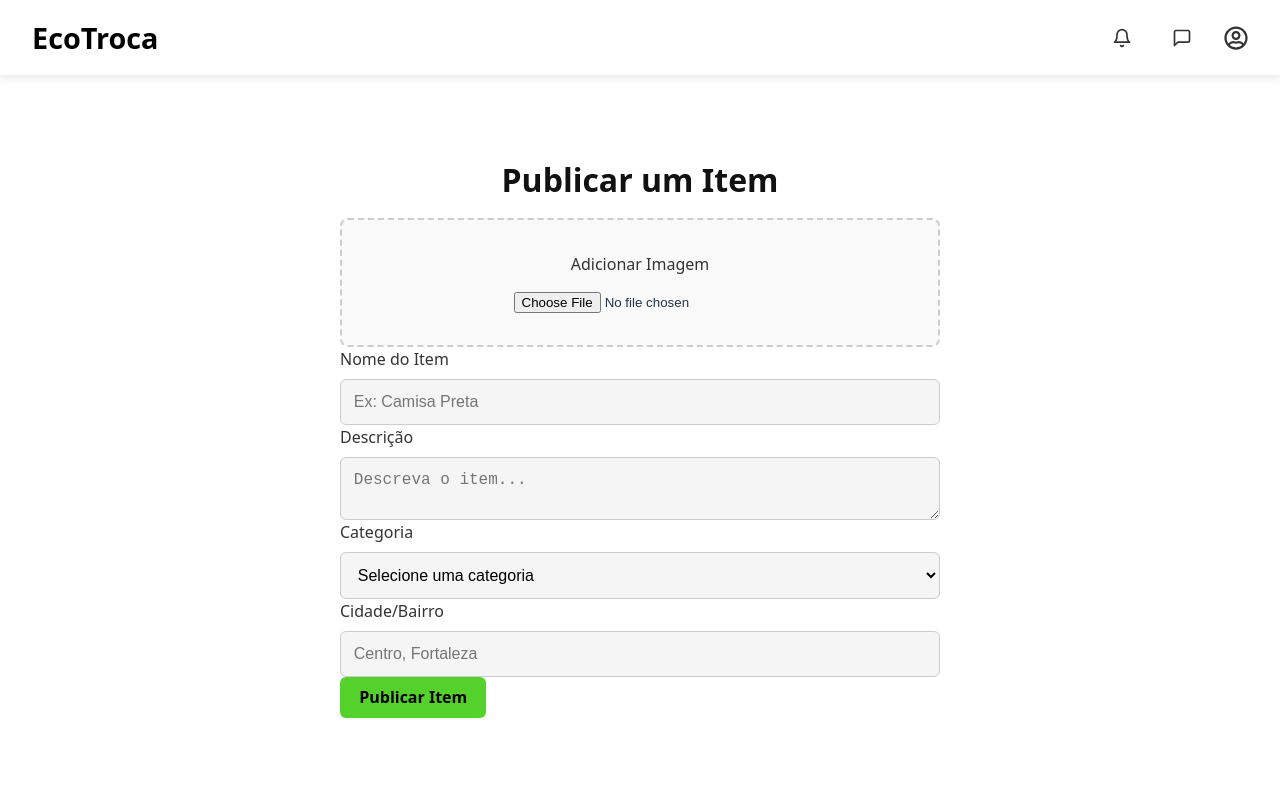
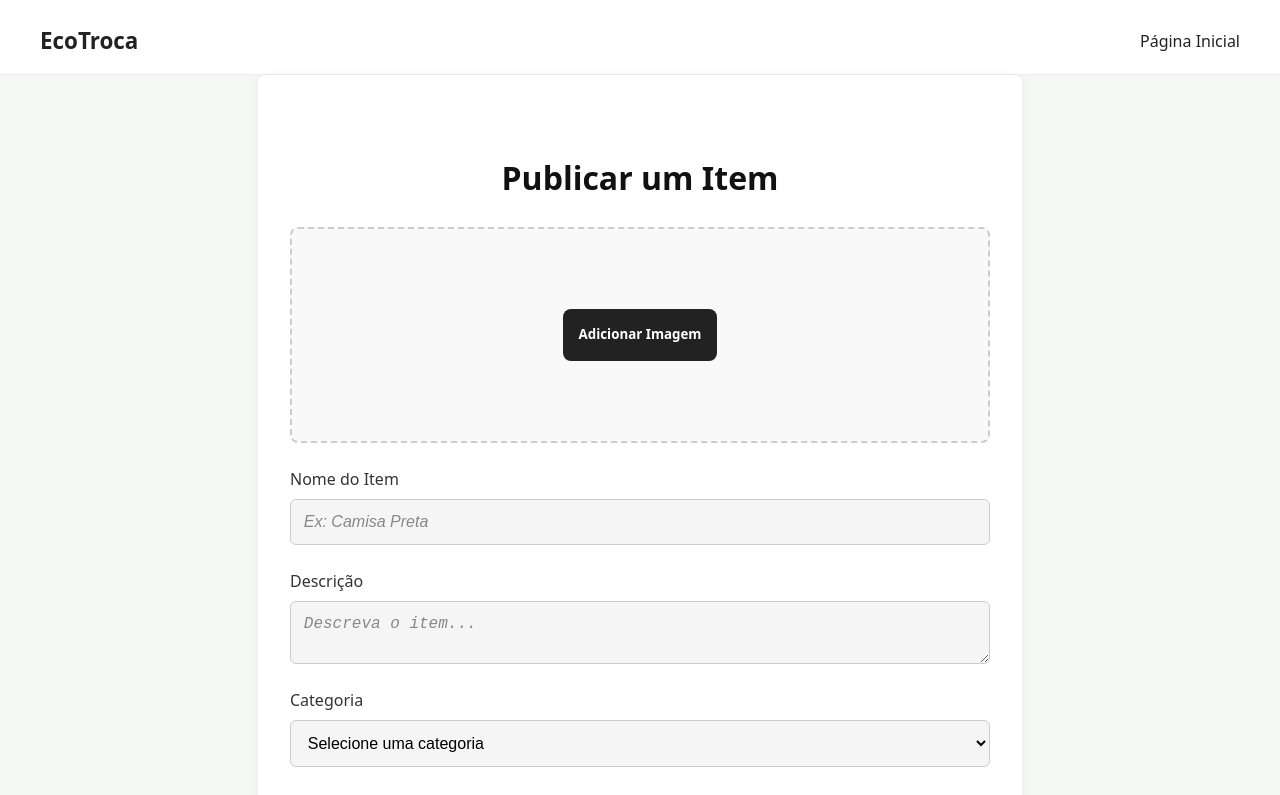
Before and after one commit to mateusHtech/Eco-troca-TURMA_FSN2, a React (Vite) app in the folder Front-end/Ecotroca_FSN2/: page /publicar in a window 1280 px wide. Shown: the top 795 px of the page. Built offline with nearby package versions, Linux system fonts and the light colour scheme.

Commit message:
alterações no código css de publicar item e resolução de conflito na merge

```diff
--- a/Front-end/Ecotroca_FSN2/package.json
+++ b/Front-end/Ecotroca_FSN2/package.json
@@ -10,6 +10,8 @@
     "preview": "vite preview"
   },
   "dependencies": {
+    "@fortawesome/free-brands-svg-icons": "^6.7.2",
+    "@fortawesome/free-regular-svg-icons": "^6.7.2",
     "@fortawesome/free-solid-svg-icons": "^6.7.2",
     "@fortawesome/react-fontawesome": "^0.2.2",
     "react": "^19.1.0",
--- a/Front-end/Ecotroca_FSN2/src/pages/PublicarItem/PublicarItem.module.css
+++ b/Front-end/Ecotroca_FSN2/src/pages/PublicarItem/PublicarItem.module.css
@@ -1,28 +1,64 @@
-/* Estilo geral da tela */
-body{
-    background-color: #ffffff;
+/* Página geral */
+.page {
+  min-height: 100vh;
+  background: #f5f7f4;
+
 }
+
+/* Cabeçalho */
+.header {
+  display: flex;
+  justify-content: space-between;
+  align-items: center;
+  padding: 24px 40px 16px 40px;
+  border-bottom: 1px solid #eee;
+  background: #fff;
+  flex-wrap: wrap;
+}
+
+.logo {
+  font-size: 1.4rem;
+  font-weight: bold;
+  color: #222;
+  cursor: pointer;
+}
+
+.nav {
+  display: flex;
+  gap: 32px;
+}
+
+.navItem {
+  font-size: 1rem;
+  color: #222;
+  cursor: pointer;
+}
+
+.navItem:hover button {
+  padding: 0.6rem 1.2rem;
+  background-color: #f1f1f1;
+  border: none;
+  border-radius: 6px;
+  font-weight: 600;
+}
+
+/* Container do formulário */
 .container {
-  max-width: 600px;
+  max-width: 700px;
   margin: 0 auto;
   padding: 4rem 2rem;
   background-color: #ffffff;
+  border-radius: 8px;
+  box-shadow: 0 0 10px rgba(0,0,0,0.05);
 }
 
-/*navegação */
-nav {
-  display: flex;
-  justify-content: space-between;
-  align-items: center;
-  padding: 1rem 0;
-}
-
-/* Título da página */
+/* Título */
 h1 {
   text-align: center;
   font-size: 2rem;
   font-weight: 600;
   color: #111;
+  margin-bottom: 2rem;
 }
 
 /* Área de upload */
@@ -31,7 +67,7 @@ h1 {
   flex-direction: column;
   align-items: center;
   justify-content: center;
-  padding: 2rem;
+  padding: 5rem;
   border: 2px dashed #ccc;
   border-radius: 8px;
   background-color: #f9f9f9;
@@ -39,20 +75,24 @@ h1 {
   gap: 1rem;
 }
 
-/* Botão de upload */
-.upload button,
-.botao {
-  padding: 0.6rem 1.2rem;
-  background-color: #f1f1f1;
-  border: none;
-  border-radius: 6px;
-  font-weight: 600;
-  cursor: pointer;
+.hiddenInput {
+  display: none;
 }
 
-.upload button:hover,
-.botao:hover {
-  background-color: #e0e0e0;
+.upload label {
+  background-color: #222;
+  color: #fff;
+  font-size: smaller;
+  padding: 1rem;
+  border-radius: 8px;
+  font-weight: bold;
+  cursor: pointer;
+  display: inline-block;
+  transition: background-color 0.3s ease;
+}
+
+.upload label:hover {
+  background-color: #444;
 }
 
 /* Campo de formulário */
@@ -60,9 +100,10 @@ h1 {
   display: flex;
   flex-direction: column;
   gap: 0.5rem;
+  margin-top: 1.5rem;
 }
 
-/* Inputs, textarea e select */
+/* Inputs e textarea */
 input[type="text"],
 textarea,
 select {
@@ -71,16 +112,78 @@ select {
   border-radius: 6px;
   background-color: #f5f5f5;
   font-size: 1rem;
+  caret-color: #000;
+  width: 100%;
+  box-sizing: border-box;
 }
 
-/* Label */
+::placeholder {
+  color: #888;
+  opacity: 1;
+  font-style: italic;
+}
+
+
+/* Label geral */
 label {
   font-weight: 500;
   color: #333;
 }
 
-/* Botão final "Publicar Item" */
+/* Botão de envio */
 .botao {
-  align-self: flex-start;
-  background-color:#54D12B;
+  margin-top: 2rem;
+  padding: 1rem;
+  background-color: #54D12B;
+  color: white;
+  border: none;
+  border-radius: 6px;
+  font-weight: bold;
+  cursor: pointer;
+  font-size: 1rem;
+  transition: background-color 0.3s ease;
 }
+
+.botao:hover {
+  background-color: #45b824;
+}
+
+/* RESPONSIVIDADE */
+@media (max-width: 768px) {
+  .header {
+    flex-direction: column;
+    align-items: flex-start;
+    padding: 16px 20px;
+    gap: 12px;
+  }
+
+  .nav {
+    flex-direction: column;
+    width: 100%;
+    gap: 8px;
+  }
+
+  .container {
+    padding: 2rem 1rem;
+    margin: 1rem;
+  }
+
+  h1 {
+    font-size: 1.6rem;
+  }
+
+  .upload {
+    padding: 2rem;
+  }
+
+  input[type="text"],
+  textarea,
+  select {
+    font-size: 0.95rem;
+  }
+
+  .botao {
+    width: 100%;
+    padding: 1rem;
+  }
+}
--- a/Front-end/Ecotroca_FSN2/src/pages/PublicarItem/index.jsx
+++ b/Front-end/Ecotroca_FSN2/src/pages/PublicarItem/index.jsx
@@ -1,58 +1,84 @@
 import style from './PublicarItem.module.css';
-import EcoTrocaMenu from '../../components/EcoTrocaMenu';
+import { useNavigate } from 'react-router-dom';
 
 function PublicarItem() {
+const navigate = useNavigate();
+
 return (
-        <div>
-            <EcoTrocaMenu />
+    <div className={style.page}>
+      <header className={style.header}>
+        <div className={style.logo} onClick={() => navigate('/')}>EcoTroca</div>
+        <nav className={style.nav}>
+          <span className={style.navItem} onClick={() => navigate('/')}>Página Inicial</span>
+        </nav>
+      </header>
 
       <div className={style.container}>
         <h1>Publicar um Item</h1>
 
         <form className="form">
 
-                    {/*upload de imagem */}
+          {/* Upload de imagem */}
           <div className={style.upload}>
             <label htmlFor="imagem">Adicionar Imagem</label>
-                        <input type="file" id="imagem" name="imagem" />
+            <input id="imagem" type="file" className={style.hiddenInput} />
           </div>
 
-                    {/* Nome do item*/}
+          {/* Nome do item */}
           <div className={style.campo}>
             <label htmlFor="nome">Nome do Item</label>
-                        <input type="text" id="nome" name="nome" placeholder="Ex: Camisa Preta" />
+            <input
+              type="text"
+              id="nome"
+              name="nome"
+              placeholder="Ex: Camisa Preta"
+              className={style.inputTexto}
+            />
           </div>
 
-                    {/*Descrição*/}
+          {/* Descrição */}
           <div className={style.campo}>
             <label htmlFor="descricao">Descrição</label>
-                        <textarea id="descricao" name="descricao" placeholder="Descreva o item..."></textarea>
+            <textarea
+              id="descricao"
+              name="descricao"
+              placeholder="Descreva o item..."
+              className={style.inputTexto}
+            ></textarea>
           </div>
 
           {/* Categoria */}
           <div className={style.campo}>
             <label htmlFor="categoria">Categoria</label>
-                        <select id="categoria" name="categoria">
+            <select id="categoria" name="categoria" className={style.inputTexto}>
               <option value="">Selecione uma categoria</option>
               <option value="roupas">Roupas</option>
               <option value="eletronicos">Eletrônicos</option>
               <option value="moveis">Móveis</option>
               <option value="livros">Livros</option>
+                <option value="esportes">Esportes</option>
+                <option value="instrumentos">Instrumentos Musicais</option>
             </select>
           </div>
 
-                    {/*Cidade/Bairro */}
+          {/* Cidade/Bairro */}
           <div className={style.campo}>
             <label htmlFor="localizacao">Cidade/Bairro</label>
-                        <input type="text" id="localizacao" name="localizacao" placeholder="Centro, Fortaleza" />
+            <input
+              type="text"
+              id="localizacao"
+              name="localizacao"
+              placeholder="Fortaleza, Centro"
+              className={style.inputTexto}
+            />
           </div>
 
-                    {/*Botão */}
+          {/* Botão */}
           <button type="submit" className={style.botao}>Publicar Item</button>
         </form>
       </div>
     </div>
-    )
+  );
 }
 
 export default PublicarItem;
```
Also changed, not shown: 1 other file (tests, documents, lock files or other folders). Lines whose indentation alone changed are shown as unchanged.
